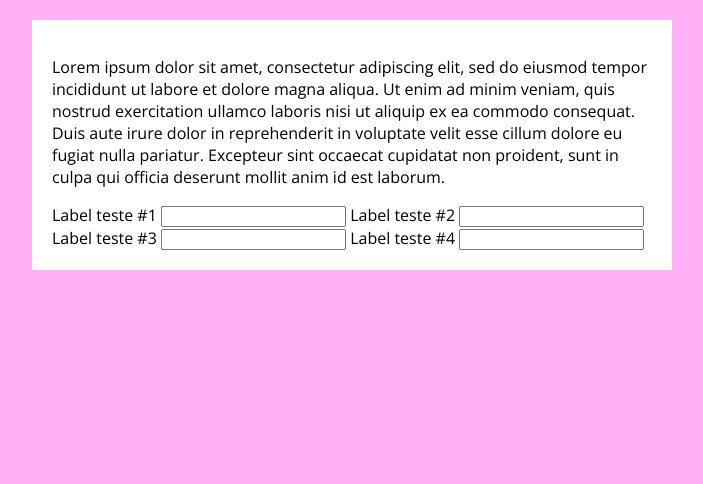
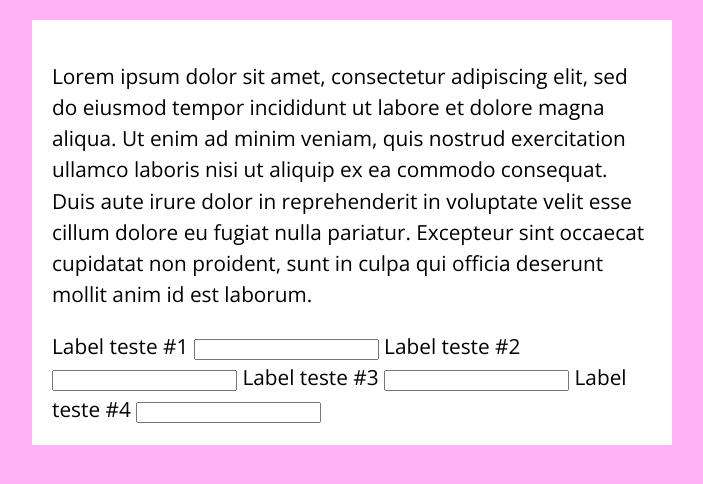
Before and after one commit to eduardamarangao/Curso.JavaScript, a plain HTML site: page modelo/index.html in a window 1280 px wide. Shown: the whole page, without its empty margins (288-991 px from the left). Drawn offline with nearby package versions, Linux system fonts and the light colour scheme; a web font is replaced by a local one.

Commit message:
adding new codes

```diff
--- a/modelo/assets/css/style.css
+++ b/modelo/assets/css/style.css
@@ -14,6 +14,8 @@ body {
   padding: 0;
   background: var(--primary-color);
   font-family: 'Open sans', sans-serif;
+  font-size: 1.3em;
+  line-height: 1.5em;
 }
 
 .container {
```
